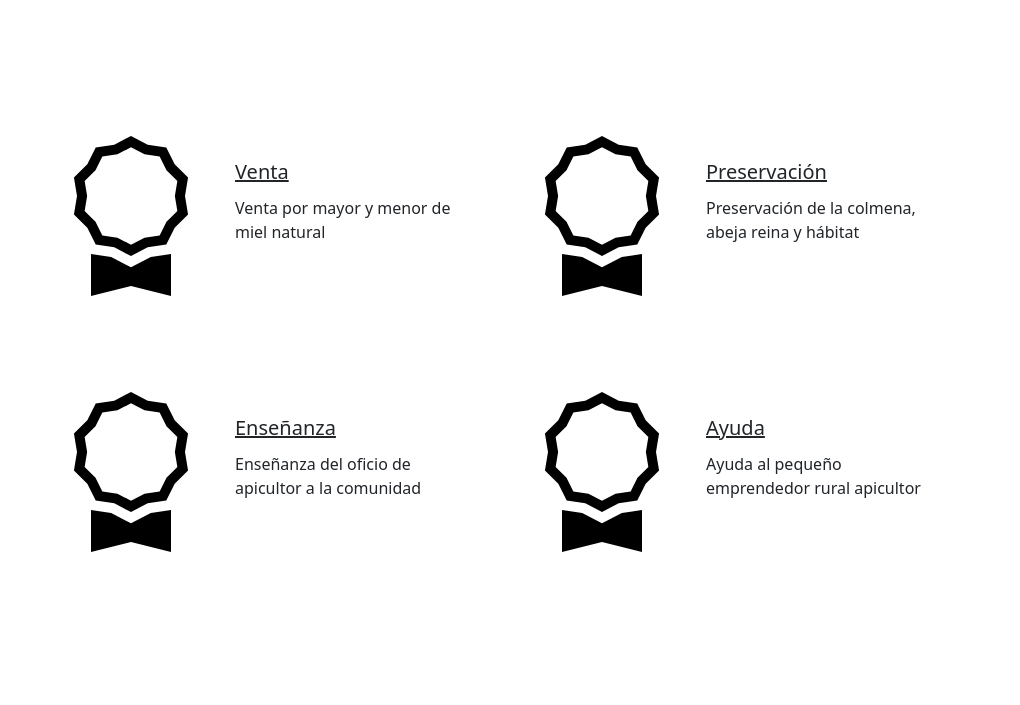
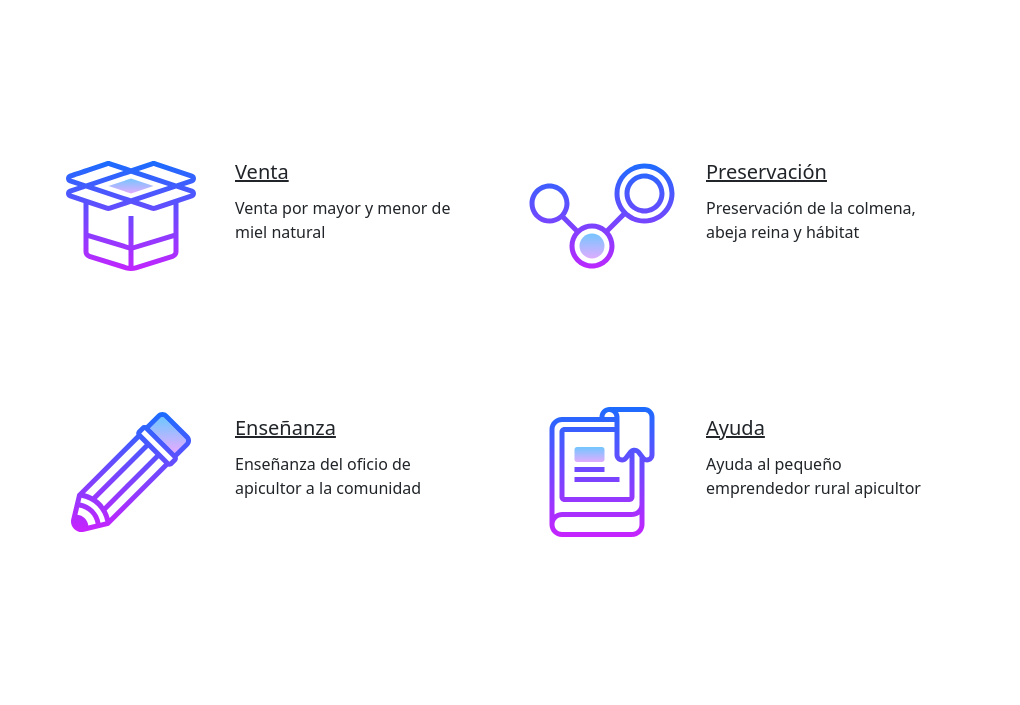
Before and after one commit to Jose-ph/miel_delCampe_final_coderhouse, a website: page index.html in a window 1280 px wide. Shown: the part 1820-2525 px from the top of the page, without its empty margins (130-1150 px from the left). Drawn offline with nearby package versions, Linux system fonts and the light colour scheme.

Commit message:
cambia iconos servicios

```diff
--- a/index.html
+++ b/index.html
@@ -153,7 +153,7 @@
             <div class="row w-75 mx-auto ajuste" id="fila-servicios">
 
               <div class="col-sm-12 col-md-12 col-lg-6 d-flex justify-content-start my-5" id="imagen-servicio">
-                <img src="images/award.svg" alt="imágen de apicultor" width="180" height="160" >
+                <img src="images/icons8-caja.svg" alt="imágen de apicultor" width="180" height="160" >
 
               <div>
                 <h3 class="fs-5 mt-4 px-4 pb-1  ">Venta</h3>
@@ -161,7 +161,7 @@
               </div>
             </div>
               <div class="col-sm-12 col-md-12 col-lg-6 d-flex justify-content-start my-5" id="imagen-servicio">
-                <img src="images/award.svg" alt="imágen de apicultor" width="180" height="160" >
+                <img src="images/icons8-compartir.svg" alt="imágen de apicultor" width="180" height="160" >
 
               <div>
                 <h3 class="fs-5 mt-4 px-4 pb-1  ">Preservación</h3>
@@ -172,7 +172,7 @@
             <div class="row w-75 mx-auto " id="fila-servicios">
 
               <div class="col-sm-12 col-md-12 col-lg-6 d-flex justify-content-start my-5" id="imagen-servicio">
-                <img src="images/award.svg" alt="imágen de apicultor" width="180" height="160" >
+                <img src="images/icons8-editar(1).svg" alt="imágen de apicultor" width="180" height="160" >
 
               <div>
                 <h3 class="fs-5 mt-4 px-4 pb-1  ">Enseñanza</h3>
@@ -180,7 +180,7 @@
               </div>
             </div>
               <div class="col-sm-12 col-md-12 col-lg-6 d-flex justify-content-start my-5" id="imagen-servicio">
-                <img src="images/award.svg" alt="imágen de apicultor" width="180" height="160" >
+                <img src="images/icons8-marcapáginas(1).svg" alt="imágen de apicultor" width="180" height="160" >
 
               <div>
                 <h3 class="fs-5 mt-4 px-4 pb-1  ">Ayuda</h3>
```
